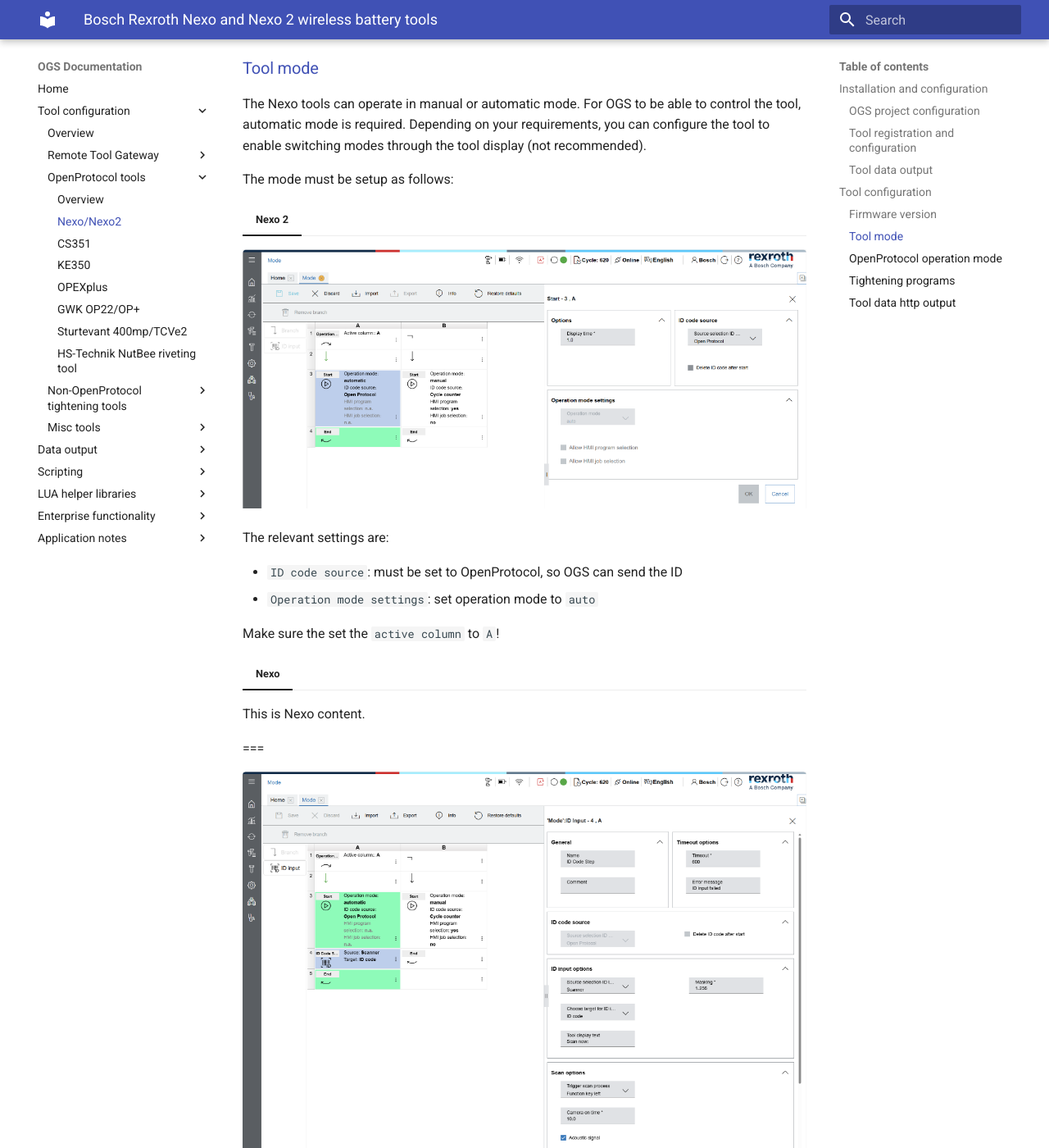
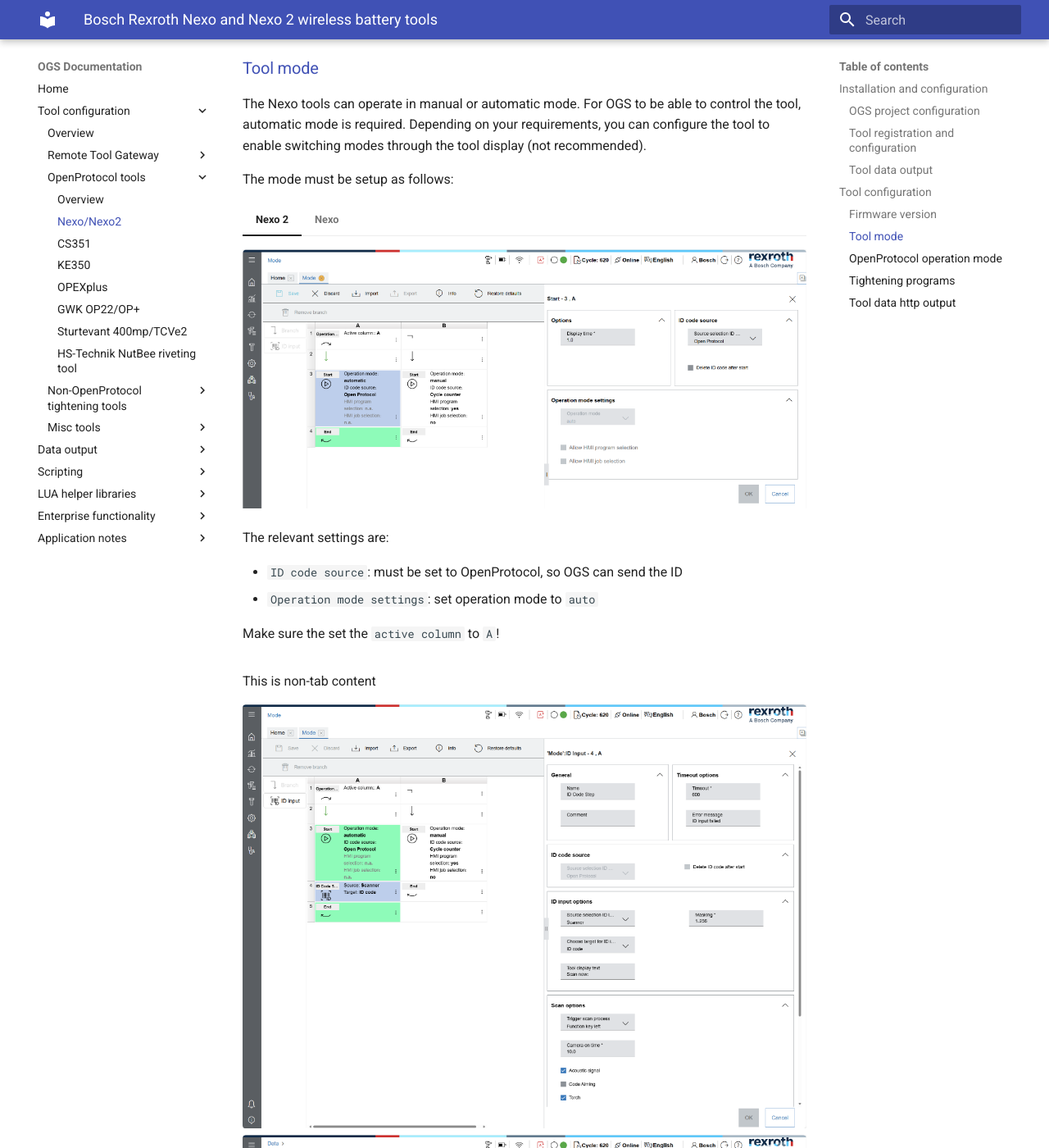
Before and after one commit to haller-erne/ogs, an MkDocs documentation site: the page built from docs/tools/openprotocol/nexo.md, in a window 1280 px wide and 1400 px high, scrolled down 2314 px. Shown: the whole window at 82% size. Built offline with MkDocs 1.6.1 and Material for MkDocs 9.7.7, drawn with Linux system fonts in a browser that asks for light colours.

Commit message:
Updated Nexo

```diff
--- a/docs/tools/openprotocol/nexo.md
+++ b/docs/tools/openprotocol/nexo.md
@@ -72,21 +72,21 @@
 
 === "Nexo 2"
 
-![alt text](resources/nexo2-mode-simple.png)
+    ![alt text](resources/nexo2-mode-simple.png)
 
-The relevant settings are:
+    The relevant settings are:
 
-- `ID code source`: must be set to OpenProtocol, so OGS can send the ID
-- `Operation mode settings`: set operation mode to `auto`
+    - `ID code source`: must be set to OpenProtocol, so OGS can send the ID
+    - `Operation mode settings`: set operation mode to `auto`
 
-Make sure the set the `active column` to `A`!
+    Make sure the set the `active column` to `A`!
 
 === "Nexo"
 
-This is Nexo content.
+    This is Nexo content.
 
-===
 
+This is non-tab content
 
 
 ![alt text](resources/nexo2-mode-scanner.png)
```
